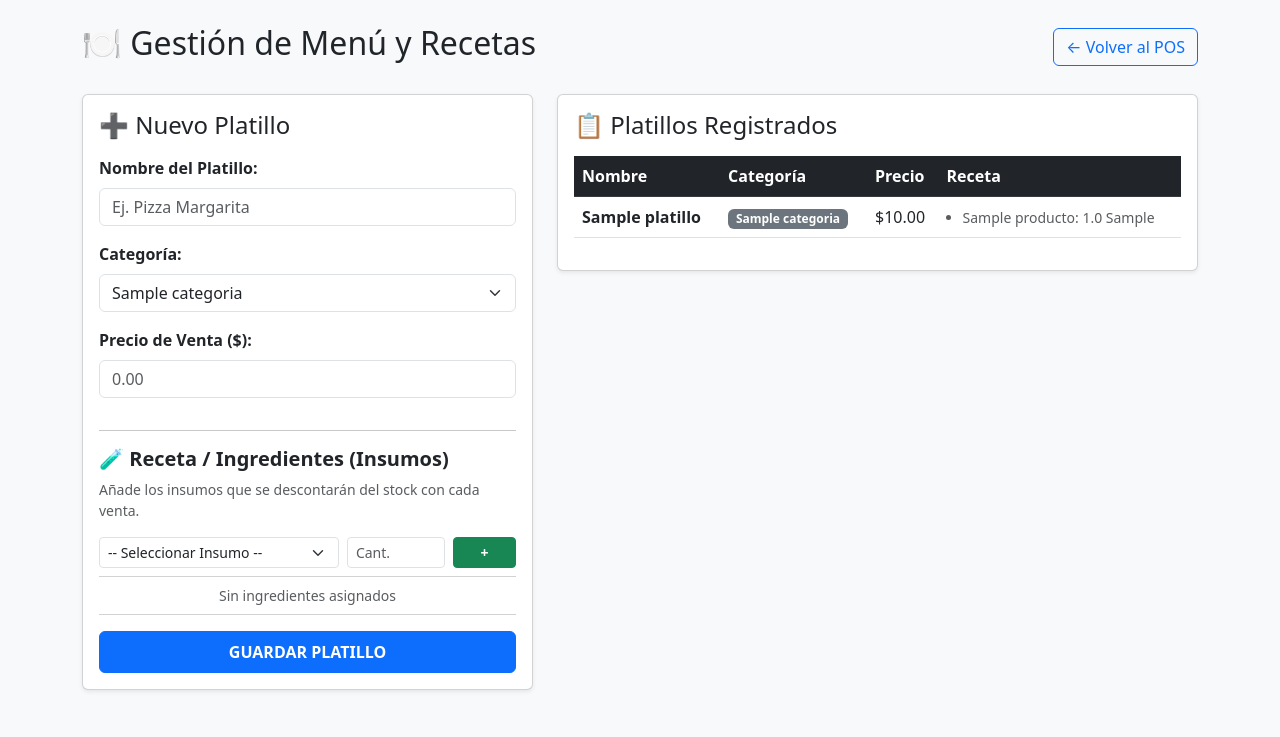
After one commit to NANY011198/PUNTO-DE-VENTA, a Flask app: page /menu in a window 1280 px wide. The commit adds this page. Shown: the top 737 px of the page. Run offline with Flask 3, Linux system fonts and the light colour scheme; tables that the repository leaves empty hold one stand-in row (values such as "Sample post").

Commit message:
Agregar modulo de gestion de menu y recetas

```diff
--- a/app.py
+++ b/app.py
@@ -17,7 +17,6 @@ db = SQLAlchemy(app)
 
 # ==================== MODELOS (BASE DE DATOS ERP) ====================
 
-# --- MENÚ E INVENTARIO ---
 class Categoria(db.Model):
     __tablename__ = 'categoria'
     id = db.Column(db.Integer, primary_key=True)
@@ -28,7 +27,7 @@ class Producto(db.Model):
     __tablename__ = 'producto'
     id = db.Column(db.Integer, primary_key=True)
     nombre = db.Column(db.String(100), nullable=False)
-    unidad = db.Column(db.String(20), default='Unidad')  # Gramos, Mililitros, Unidades, etc.
+    unidad = db.Column(db.String(20), default='Unidad')
     stock = db.Column(db.Float, default=0.0)
     precio_venta = db.Column(db.Float, nullable=True)
     es_directo = db.Column(db.Boolean, default=False)
@@ -50,7 +49,6 @@ class Receta(db.Model):
     cantidad_requerida = db.Column(db.Float, nullable=False)
     producto = db.relationship('Producto')
 
-# --- PROVEEDORES Y COMPRAS ---
 class Proveedor(db.Model):
     __tablename__ = 'proveedor'
     id = db.Column(db.Integer, primary_key=True)
@@ -59,7 +57,6 @@ class Proveedor(db.Model):
     telefono = db.Column(db.String(20), nullable=True)
     correo = db.Column(db.String(100), nullable=True)
     direccion = db.Column(db.String(200), nullable=True)
-    compras = db.relationship('Compra', backref='proveedor', lazy=True)
 
 class Compra(db.Model):
     __tablename__ = 'compra'
@@ -68,35 +65,13 @@ class Compra(db.Model):
     numero_factura = db.Column(db.String(50), nullable=True)
     proveedor_id = db.Column(db.Integer, db.ForeignKey('proveedor.id'), nullable=False)
     monto_total = db.Column(db.Float, default=0.0)
-    detalles = db.relationship('DetalleCompra', backref='compra', cascade="all, delete-orphan")
 
-class DetalleCompra(db.Model):
-    __tablename__ = 'detalle_compra'
-    id = db.Column(db.Integer, primary_key=True)
-    compra_id = db.Column(db.Integer, db.ForeignKey('compra.id'), nullable=False)
-    producto_id = db.Column(db.Integer, db.ForeignKey('producto.id'), nullable=False)
-    cantidad = db.Column(db.Float, nullable=False)
-    precio_unitario = db.Column(db.Float, nullable=False)
-    subtotal = db.Column(db.Float, nullable=False)
-    producto = db.relationship('Producto')
-
-# --- ACTIVOS FIJOS ---
-class Activo(db.Model):
-    __tablename__ = 'activo'
-    id = db.Column(db.Integer, primary_key=True)
-    nombre = db.Column(db.String(100), nullable=False)
-    descripcion = db.Column(db.String(200), nullable=True)
-    valor = db.Column(db.Float, nullable=False)
-    fecha_adquisicion = db.Column(db.DateTime, default=datetime.utcnow)
-    proveedor_id = db.Column(db.Integer, db.ForeignKey('proveedor.id'), nullable=True)
-
-# --- VENTAS Y COBROS ---
 class Venta(db.Model):
     __tablename__ = 'venta'
     id = db.Column(db.Integer, primary_key=True)
     fecha = db.Column(db.DateTime, default=datetime.utcnow)
     total = db.Column(db.Float, nullable=False)
-    metodo_pago = db.Column(db.String(20), default='Efectivo')  # Efectivo, Tarjeta, Transferencia
+    metodo_pago = db.Column(db.String(20), default='Efectivo')
     detalles = db.relationship('DetalleVenta', backref='venta', cascade="all, delete-orphan")
 
 class DetalleVenta(db.Model):
@@ -106,110 +81,11 @@ class DetalleVenta(db.Model):
     platillo_id = db.Column(db.Integer, db.ForeignKey('platillo.id'), nullable=False)
     cantidad = db.Column(db.Integer, nullable=False)
     precio_unitario = db.Column(db.Float, nullable=False)
-    platillo = db.relationship('Platillo')
-
-# --- CONTABILIDAD Y CAJA CHICA ---
-class MovimientoCaja(db.Model):
-    __tablename__ = 'movimiento_caja'
-    id = db.Column(db.Integer, primary_key=True)
-    fecha = db.Column(db.DateTime, default=datetime.utcnow)
-    tipo = db.Column(db.String(20), nullable=False)  # Apertura, Ingreso, Egreso, Cierre
-    monto = db.Column(db.Float, nullable=False)
-    descripcion = db.Column(db.String(200), nullable=True)
-
-class Gasto(db.Model):
-    __tablename__ = 'gasto'
-    id = db.Column(db.Integer, primary_key=True)
-    fecha = db.Column(db.DateTime, default=datetime.utcnow)
-    concepto = db.Column(db.String(150), nullable=False)
-    monto = db.Column(db.Float, nullable=False)
-    categoria_gasto = db.Column(db.String(50), default='Operativo')  # Alquiler, Servicios, Planilla, etc.
-
-# ==================== INICIALIZACIÓN SEGURA ====================
-
-def inicializar_base_datos():
-    with app.app_context():
-        db.create_all()
-
-        # 1. Crear Categorías base si no existen
-        categorias_base = ["Pizzas", "Entradas", "Bebidas", "Postres"]
-        for cat_nombre in categorias_base:
-            if not Categoria.query.filter_by(nombre=cat_nombre).first():
-                db.session.add(Categoria(nombre=cat_nombre))
-        db.session.commit()
-
-        # 2. Crear Insumos Base si no existen
-        if not Producto.query.filter_by(nombre="Masa de Pizza").first():
-            masa = Producto(nombre="Masa de Pizza", unidad="Gramos", stock=10000.0)
-            salsa = Producto(nombre="Salsa de Tomate", unidad="Gramos", stock=5000.0)
-            queso = Producto(nombre="Queso Mozzarella", unidad="Gramos", stock=5000.0)
-            pepperoni = Producto(nombre="Pepperoni", unidad="Gramos", stock=2000.0)
-            pepsi_insumo = Producto(nombre="Pepsi", unidad="Unidades", stock=24.0, precio_venta=1.25, es_directo=True)
-            db.session.add_all([masa, salsa, queso, pepperoni, pepsi_insumo])
-            db.session.commit()
-
-        # 3. Definir Menú por Nombre de Categoría
-        menu = {
-            "Pizzas": [
-                ("Pepperoni", 8.99, True),
-                ("Suprema", 10.99, True),
-                ("Hawaiana", 9.99, True),
-                ("Loroco", 8.99, True)
-            ],
-            "Entradas": [
-                ("Pan con Ajo", 3.50, False),
-                ("Palitroques", 4.00, False),
-                ("Papas Fritas", 2.99, False)
-            ],
-            "Bebidas": [
-                ("Pepsi", 1.25, False),
-                ("Coca Cola", 1.25, False),
-                ("Kolashanpan", 1.25, False)
-            ],
-            "Postres": [
-                ("Pie de Manzana", 2.50, False),
-                ("Volcán de Chocolate", 3.00, False)
-            ]
-        }
-
-        # 4. Insertar Platillos y Vincular Receta
-        for nom_cat, lista_platillos in menu.items():
-            cat_obj = Categoria.query.filter_by(nombre=nom_cat).first()
-            if cat_obj:
-                for nombre_p, precio_p, es_comp in lista_platillos:
-                    if not Platillo.query.filter_by(nombre=nombre_p).first():
-                        nuevo_p = Platillo(
-                            nombre=nombre_p,
-                            precio=precio_p,
-                            categoria=cat_obj,
-                            es_compuesto=es_comp
-                        )
-                        db.session.add(nuevo_p)
-                        db.session.commit()
-
-                        # Vincular receta únicamente a Pepperoni
-                        if nombre_p == "Pepperoni":
-                            masa = Producto.query.filter_by(nombre="Masa de Pizza").first()
-                            salsa = Producto.query.filter_by(nombre="Salsa de Tomate").first()
-                            queso = Producto.query.filter_by(nombre="Queso Mozzarella").first()
-                            pep = Producto.query.filter_by(nombre="Pepperoni").first()
-                            if masa and salsa and queso and pep:
-                                db.session.add_all([
-                                    Receta(platillo=nuevo_p, producto=masa, cantidad_requerida=200),
-                                    Receta(platillo=nuevo_p, producto=salsa, cantidad_requerida=80),
-                                    Receta(platillo=nuevo_p, producto=queso, cantidad_requerida=150),
-                                    Receta(platillo=nuevo_p, producto=pep, cantidad_requerida=50)
-                                ])
-                                db.session.commit()
 
 # ==================== RUTAS ====================
 
 @app.route('/')
 def index():
-    try:
-        inicializar_base_datos()
-    except Exception as e:
-        print(f"Error al inicializar DB en la primera petición: {e}")
     categorias = Categoria.query.all()
     return render_template('index.html', categorias=categorias)
 
@@ -242,7 +118,6 @@ def procesar_venta():
                 subtotal = platillo.precio * cantidad
                 monto_total += subtotal
 
-                # Registrar detalle de venta en historial
                 detalle = DetalleVenta(
                     venta_id=nueva_venta.id,
                     platillo_id=platillo.id,
@@ -251,7 +126,6 @@ def procesar_venta():
                 )
                 db.session.add(detalle)
 
-                # Descontar inventario según receta o directo
                 if platillo.es_compuesto:
                     for ingrediente in platillo.receta:
                         producto = ingrediente.producto
@@ -275,5 +149,47 @@ def ver_inventario():
     productos = Producto.query.all()
     return render_template('inventario.html', productos=productos)
 
+# --- MÓDULO GESTIÓN DE MENÚ Y RECETAS ---
+
+@app.route('/menu')
+def gestionar_menu():
+    platillos = Platillo.query.all()
+    categorias = Categoria.query.all()
+    insumos = Producto.query.all()
+    return render_template('menu.html', platillos=platillos, categorias=categorias, insumos=insumos)
+
+@app.route('/api/platillo/crear', methods=['POST'])
+def crear_platillo():
+    try:
+        data = request.get_json()
+        nombre = data.get('nombre')
+        precio = float(data.get('precio', 0))
+        categoria_id = int(data.get('categoria_id'))
+        ingredientes = data.get('ingredientes', [])  # Lista de {producto_id, cantidad}
+
+        nuevo_platillo = Platillo(
+            nombre=nombre,
+            precio=precio,
+            categoria_id=categoria_id,
+            es_compuesto=len(ingredientes) > 0
+        )
+        db.session.add(nuevo_platillo)
+        db.session.commit()
+
+        # Guardar Receta
+        for ing in ingredientes:
+            receta_item = Receta(
+                platillo_id=nuevo_platillo.id,
+                producto_id=int(ing['producto_id']),
+                cantidad_requerida=float(ing['cantidad'])
+            )
+            db.session.add(receta_item)
+
+        db.session.commit()
+        return jsonify({"success": True, "message": "Platillo y receta guardados exitosamente."})
+    except Exception as e:
+        db.session.rollback()
+        return jsonify({"success": False, "message": str(e)}), 500
+
 if __name__ == '__main__':
     app.run(debug=True)
--- a/templates/index.html
+++ b/templates/index.html
@@ -18,8 +18,10 @@
             <div class="col-md-8">
                 <div class="d-flex justify-content-between align-items-center mb-3">
                     <h2>🍕 Menú del Restaurante</h2>
-                    <a href="/inventario" class="btn btn-outline-secondary">Ver Stock Insumos</a>
-                </div>
+                 <div class="d-flex gap-2">
+    <a href="/menu" class="btn btn-outline-primary">⚙️ Gestionar Menú</a>
+    <a href="/inventario" class="btn btn-outline-secondary">Ver Stock Insumos</a>
+</div>
 
                 <!-- Botones de Categorías Principales -->
                 <div class="row g-2 mb-4">
--- /dev/null
+++ b/templates/menu.html
@@ -0,0 +1,200 @@
+<!DOCTYPE html>
+<html lang="es">
+<head>
+    <meta charset="UTF-8">
+    <meta name="viewport" content="width=device-width, initial-scale=1.0">
+    <title>Gestión de Menú y Recetas</title>
+    <link href="https://cdn.jsdelivr.net/npm/bootstrap@5.3.0/dist/css/bootstrap.min.css" rel="stylesheet">
+</head>
+<body class="bg-light">
+<div class="container py-4">
+    <div class="d-flex justify-content-between align-items-center mb-4">
+        <h2>🍽️ Gestión de Menú y Recetas</h2>
+        <a href="/" class="btn btn-outline-primary">← Volver al POS</a>
+    </div>
+
+    <div class="row">
+        <!-- FORMULARIO NUEVO PLATILLO Y RECETA -->
+        <div class="col-md-5">
+            <div class="card shadow-sm p-3 mb-4">
+                <h4 class="card-title mb-3">➕ Nuevo Platillo</h4>
+
+                <div class="mb-3">
+                    <label class="form-label fw-bold">Nombre del Platillo:</label>
+                    <input type="text" id="nombre-platillo" class="form-control" placeholder="Ej. Pizza Margarita">
+                </div>
+
+                <div class="mb-3">
+                    <label class="form-label fw-bold">Categoría:</label>
+                    <select id="categoria-platillo" class="form-select">
+                        {% for cat in categorias %}
+                            <option value="{{ cat.id }}">{{ cat.nombre }}</option>
+                        {% endfor %}
+                    </select>
+                </div>
+
+                <div class="mb-3">
+                    <label class="form-label fw-bold">Precio de Venta ($):</label>
+                    <input type="number" step="0.01" id="precio-platillo" class="form-control" placeholder="0.00">
+                </div>
+
+                <hr>
+                <h5 class="fw-bold">🧪 Receta / Ingredientes (Insumos)</h5>
+                <p class="small text-muted">Añade los insumos que se descontarán del stock con cada venta.</p>
+
+                <div class="row g-2 mb-2">
+                    <div class="col-7">
+                        <select id="select-insumo" class="form-select form-select-sm">
+                            <option value="">-- Seleccionar Insumo --</option>
+                            {% for ins in insumos %}
+                                <option value="{{ ins.id }}" data-nombre="{{ ins.nombre }}" data-unidad="{{ ins.unidad }}">
+                                    {{ ins.nombre }} ({{ ins.unidad }})
+                                </option>
+                            {% endfor %}
+                        </select>
+                    </div>
+                    <div class="col-3">
+                        <input type="number" step="0.1" id="cant-insumo" class="form-control form-control-sm" placeholder="Cant.">
+                    </div>
+                    <div class="col-2">
+                        <button class="btn btn-sm btn-success w-100 fw-bold" onclick="agregarIngrediente()">+</button>
+                    </div>
+                </div>
+
+                <!-- Lista de Ingredientes Agregados -->
+                <ul id="lista-ingredientes" class="list-group list-group-flush mb-3 small">
+                    <li class="list-group-item text-muted text-center" id="empty-ing">Sin ingredientes asignados</li>
+                </ul>
+
+                <button class="btn btn-primary w-100 fw-bold py-2" onclick="guardarPlatillo()">GUARDAR PLATILLO</button>
+            </div>
+        </div>
+
+        <!-- LISTA DE PLATILLOS EXISTENTES -->
+        <div class="col-md-7">
+            <div class="card shadow-sm p-3">
+                <h4 class="card-title mb-3">📋 Platillos Registrados</h4>
+                <div class="table-responsive">
+                    <table class="table table-hover align-middle">
+                        <thead class="table-dark">
+                            <tr>
+                                <th>Nombre</th>
+                                <th>Categoría</th>
+                                <th>Precio</th>
+                                <th>Receta</th>
+                            </tr>
+                        </thead>
+                        <tbody>
+                            {% for p in platillos %}
+                            <tr>
+                                <td class="fw-bold">{{ p.nombre }}</td>
+                                <td><span class="badge bg-secondary">{{ p.categoria.nombre }}</span></td>
+                                <td>${{ "%.2f"|format(p.precio) }}</td>
+                                <td>
+                                    {% if p.receta %}
+                                        <ul class="mb-0 ps-3 small text-muted">
+                                            {% for r in p.receta %}
+                                                <li>{{ r.producto.nombre }}: {{ r.cantidad_requerida }} {{ r.producto.unidad }}</li>
+                                            {% endfor %}
+                                        </ul>
+                                    {% else %}
+                                        <span class="small text-muted">Directo / Sin receta</span>
+                                    {% endif %}
+                                </td>
+                            </tr>
+                            {% else %}
+                            <tr>
+                                <td colspan="4" class="text-center text-muted py-3">No hay platillos registrados.</td>
+                            </tr>
+                            {% endfor %}
+                        </tbody>
+                    </table>
+                </div>
+            </div>
+        </div>
+    </div>
+</div>
+
+<script>
+    let ingredientes = [];
+
+    function agregarIngrediente() {
+        const select = document.getElementById('select-insumo');
+        const cantInput = document.getElementById('cant-insumo');
+
+        const productoId = select.value;
+        const cantidad = parseFloat(cantInput.value);
+
+        if (!productoId || isNaN(cantidad) || cantidad <= 0) {
+            alert("Selecciona un insumo e ingresa una cantidad válida.");
+            return;
+        }
+
+        const option = select.options[select.selectedIndex];
+        const nombre = option.getAttribute('data-nombre');
+        const unidad = option.getAttribute('data-unidad');
+
+        ingredientes.push({ producto_id: productoId, nombre, cantidad, unidad });
+
+        cantInput.value = '';
+        select.value = '';
+        renderIngredientes();
+    }
+
+    function renderIngredientes() {
+        const lista = document.getElementById('lista-ingredientes');
+        lista.innerHTML = '';
+
+        if (ingredientes.length === 0) {
+            lista.innerHTML = '<li class="list-group-item text-muted text-center" id="empty-ing">Sin ingredientes asignados</li>';
+            return;
+        }
+
+        ingredientes.forEach((ing, index) => {
+            lista.innerHTML += `
+                <li class="list-group-item d-flex justify-content-between align-items-center py-1">
+                    <span>${ing.nombre}: <strong>${ing.cantidad} ${ing.unidad}</strong></span>
+                    <button class="btn btn-sm btn-outline-danger py-0 px-2" onclick="eliminarIngrediente(${index})">×</button>
+                </li>
+            `;
+        });
+    }
+
+    function eliminarIngrediente(index) {
+        ingredientes.splice(index, 1);
+        renderIngredientes();
+    }
+
+    function guardarPlatillo() {
+        const nombre = document.getElementById('nombre-platillo').value.trim();
+        const categoria_id = document.getElementById('categoria-platillo').value;
+        const precio = document.getElementById('precio-platillo').value;
+
+        if (!nombre || !precio) {
+            alert("Por favor completa el nombre y el precio.");
+            return;
+        }
+
+        fetch('/api/platillo/crear', {
+            method: 'POST',
+            headers: { 'Content-Type': 'application/json' },
+            body: JSON.stringify({
+                nombre: nombre,
+                categoria_id: categoria_id,
+                precio: precio,
+                ingredientes: ingredientes
+            })
+        })
+        .then(res => res.json())
+        .then(data => {
+            if (data.success) {
+                alert(data.message);
+                location.reload();
+            } else {
+                alert("Error: " + data.message);
+            }
+        });
+    }
+</script>
+</body>
+</html>
```
